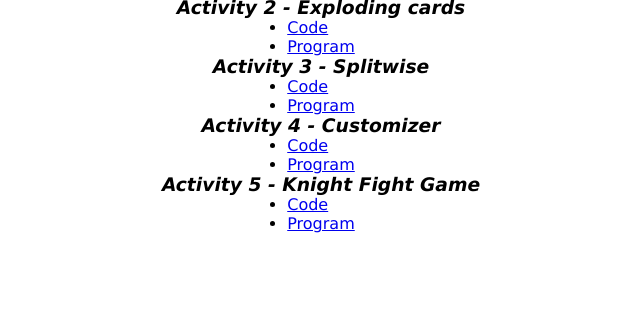
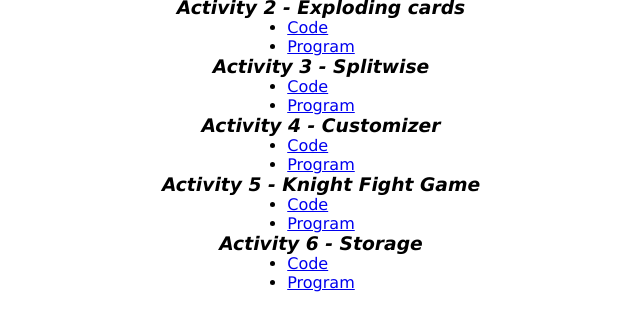
Before and after one commit to fernandoflores1/Portfolio, a plain HTML site: page index.html in a window 1280 px wide. Shown: the part 100-430 px from the top of the page, without its empty margins (319-959 px from the left). Drawn offline with Linux system fonts and the light colour scheme.

Commit message:
Task6Storage

```diff
--- a/index.html
+++ b/index.html
@@ -42,6 +42,12 @@
       <li><a href="https://github.com/fernandoflores1/Knigth_Fight_Videogame">Code</a></li>
       <li><a href="https://susurrador.itch.io/knight-battle">Program</a> </li>
     </ul>
+
+    <h3>Activity 6 - Storage</h3>
+    <ul>
+      <li><a href="https://github.com/fernandoflores1/Tarea6Storage">Code</a></li>
+      <li><a href="https://fernandoflores1.github.io/Tarea6Storage/">Program</a> </li>
+    </ul>
   </div>
 
 </body>
```
